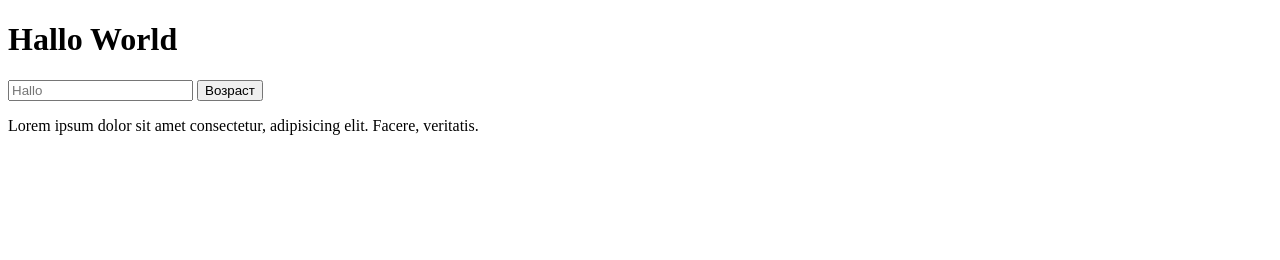
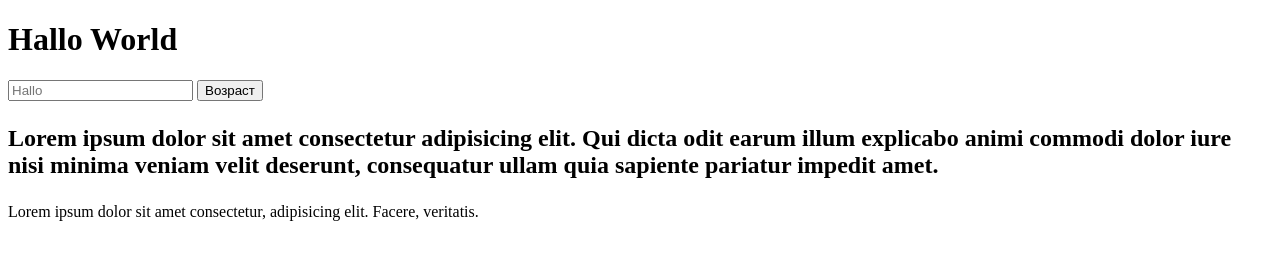
Before and after one commit to MuratOrs/JS2, a plain HTML site: page index.html in a window 1280 px wide. Drawn offline with Linux system fonts and the light colour scheme.

Commit message:
Это третий коммит

```diff
--- a/index.html
+++ b/index.html
@@ -12,6 +12,11 @@
     <input type="text" placeholder="Hallo">
     <button>Возраст</button>
 
+<h2>
+    <p>Lorem ipsum dolor sit amet consectetur adipisicing elit. Qui dicta odit earum illum explicabo animi commodi dolor iure nisi minima veniam velit deserunt, consequatur ullam quia sapiente pariatur impedit amet.</p>
+</h2>
+
+
     <p>Lorem ipsum dolor sit amet consectetur, adipisicing elit. Facere, veritatis.</p>
 
     <script src="script.js"></script>
```
